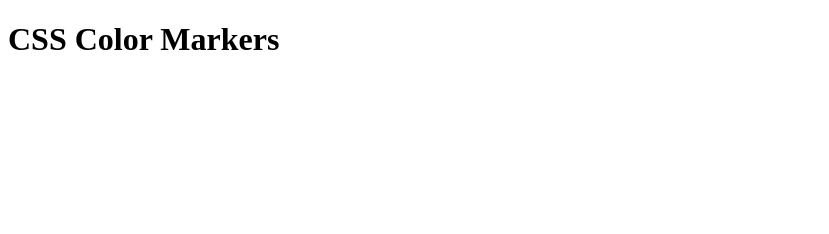
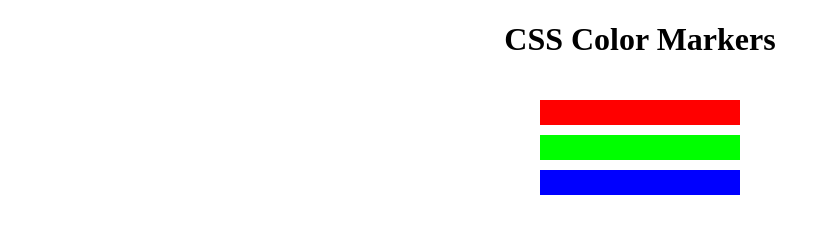
Before and after one commit to Abaljerind/colored-markers, a plain HTML site: page index.html in a window 1280 px wide. Shown: the whole page, without its empty margins (0-829 px from the left). Drawn offline with Linux system fonts and the light colour scheme.

Commit message:
done style for marker rgb

```diff
--- a/index.html
+++ b/index.html
@@ -9,5 +9,10 @@
   </head>
   <body>
     <h1>CSS Color Markers</h1>
+    <div class="container">
+      <div class="marker red"></div>
+      <div class="marker green"></div>
+      <div class="marker blue"></div>
+    </div>
   </body>
 </html>
--- a/style.css
+++ b/style.css
@@ -0,0 +1,26 @@
+h1 {
+  text-align: center;
+}
+
+.container {
+  background-color: rgb(255, 255, 255);
+  padding: 10px 0;
+}
+
+.marker {
+  height: 25px;
+  width: 200px;
+  margin: 10px auto;
+}
+
+.red {
+  background-color: rgb(255, 0, 0);
+}
+
+.green {
+  background-color: rgb(0, 255, 0);
+}
+
+.blue {
+  background-color: rgb(0, 0, 255);
+}
```
